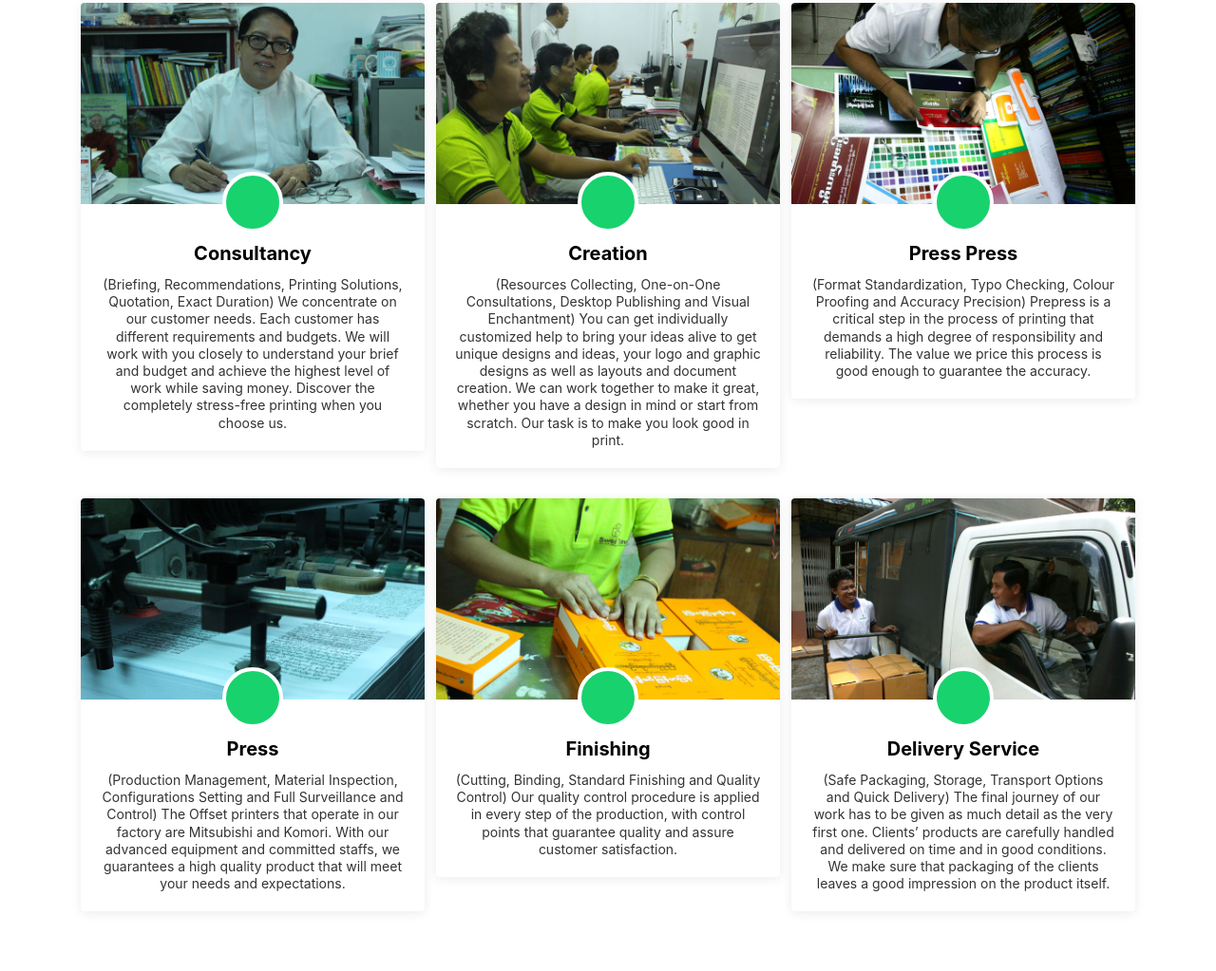
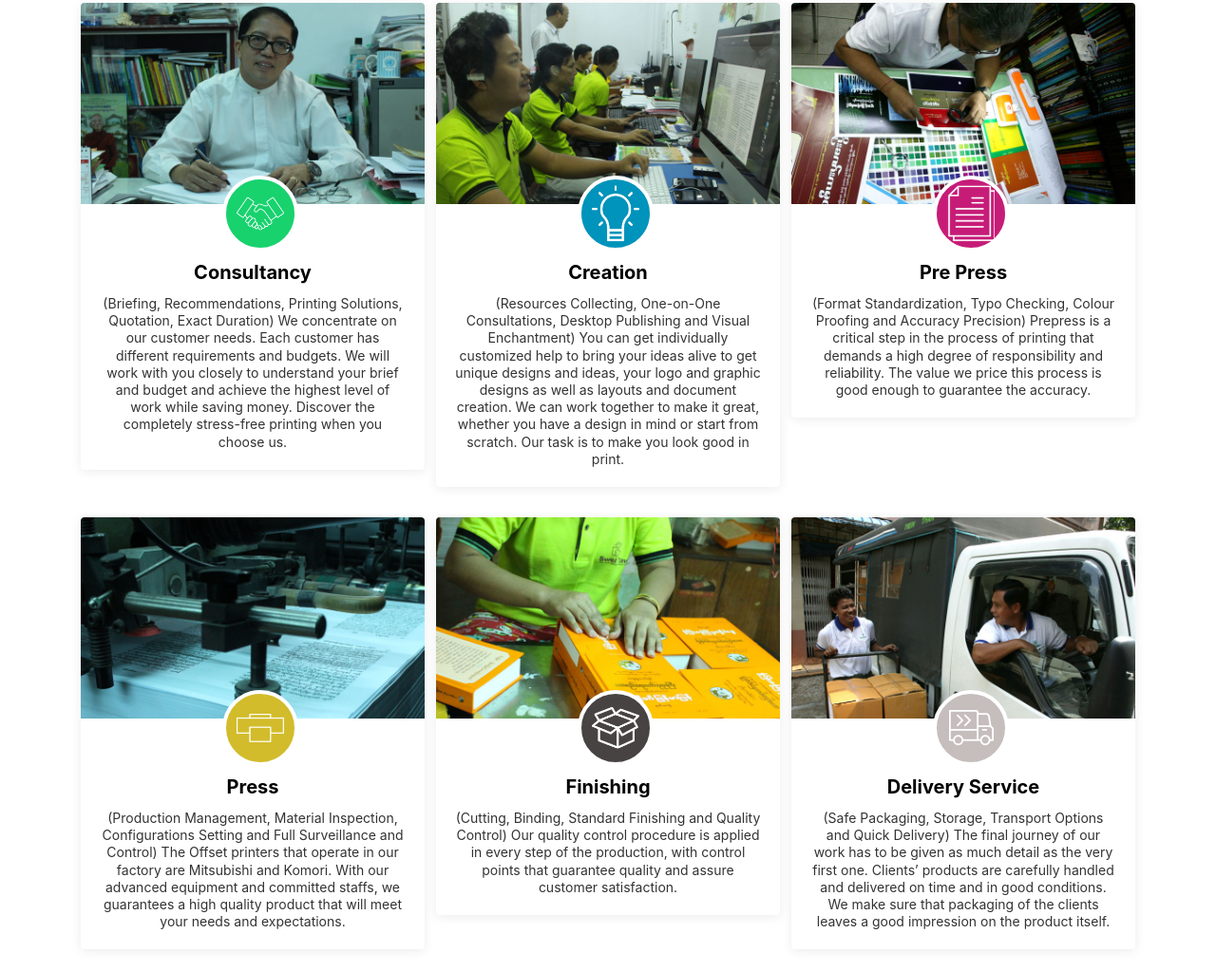
Before and after one commit to KMSoe/sweltaw-printing, a website with bundled scripts: page index.html in a window 1280 px wide. Shown: the part 2817-3840 px from the top of the page at 95% size. Built offline with nearby package versions, Linux system fonts and the light colour scheme; a script that the page names is missing; files whose address does not match are found by name.

Commit message:
modified steps icons

```diff
--- a/css/style.css
+++ b/css/style.css
@@ -449,18 +449,25 @@ section {
 }
 
 #steps .about-col .icon {
-  width: 64px;
-  height: 64px;
+  width: 80px;
+  height: 80px;
   padding-top: 8px;
-  text-align: center;
-  position: absolute;
-  background-color: #18d26e;
   border-radius: 50%;
-  text-align: center;
   border: 4px solid #fff;
   left: calc(50% - 32px);
+  margin-top: -60px;
   bottom: -30px;
   transition: 0.3s;
+  position: relative;
+}
+
+#steps .about-col .icon img {
+  width: 50px;
+  position: absolute;
+  top: 50%;
+  left: 50%;
+  transform: translate(-50%, -50%);
+  color: #fff;
 }
 
 #steps .about-col i {
@@ -470,13 +477,6 @@ section {
   transition: 0.3s;
 }
 
-#steps .about-col:hover .icon {
-  background-color: #fff;
-}
-
-#steps .about-col:hover i {
-  color: #18d26e;
-}
 
 #steps .about-col h2 {
   color: #000;
@@ -704,6 +704,20 @@ section {
 .contact-icon {
   width: 80px;
 }
+.address-icon {
+  width: 80px;
+  height: 80px;
+  border-radius: 80%;
+  background-color: #18d26e;
+  position: relative;
+}
+.address-icon img {
+  width: 25px;
+  position: absolute;
+  top: 50%;
+  left: 50%;
+  transform: translate(-50%, -50%);
+}
 #contact .contact-info {
   margin-bottom: 20px;
   text-align: center;
--- a/index.html
+++ b/index.html
@@ -382,7 +382,9 @@
             <div class="about-col">
               <div class="img">
                 <img alt="" class="img-fluid" src="img/about-consultant.jpg" />
-                <div class="icon"></div>
+                <div class="icon" style="background-color: #18d26e;">
+                  <img src="./icons/consultancy.png" alt="Consultancy">
+                </div>
               </div>
 
               <h2 class="title text-center"><a href="#">Consultancy</a></h2>
@@ -402,7 +404,9 @@
             <div class="about-col">
               <div class="img">
                 <img alt="" class="img-fluid" src="img/about-mission.jpg" />
-                <div class="icon"></div>
+                <div class="icon" style="background-color: #0093BB;">
+                  <img src="./icons/creation.png" alt="Creation">
+                </div>
               </div>
 
               <h2 class="title"><a href="#">Creation</a></h2>
@@ -423,10 +427,12 @@
             <div class="about-col">
               <div class="img">
                 <img alt="" class="img-fluid" src="img/about-plan.jpg" />
-                <div class="icon"></div>
+                <div class="icon" style="background-color: #C61C78;">
+                  <img src="./icons/pre-press.png" alt="Pre Press">
+                </div>
               </div>
 
-              <h2 class="title"><a href="#">Press Press</a></h2>
+              <h2 class="title"><a href="#">Pre Press</a></h2>
 
               <p align="justify">
                 (Format Standardization, Typo Checking, Colour Proofing and
@@ -442,7 +448,9 @@
             <div class="about-col">
               <div class="img">
                 <img alt="" class="img-fluid" src="img/about-press.jpg" />
-                <div class="icon"></div>
+                <div class="icon" style="background-color: #D2BC2B;">
+                  <img src="./icons/press.png" alt="Press">
+                </div>
               </div>
 
               <h2 class="title"><a href="#">Press</a></h2>
@@ -462,7 +470,9 @@
             <div class="about-col">
               <div class="img">
                 <img alt="" class="img-fluid" src="img/about-finishing.jpg" />
-                <div class="icon"></div>
+                <div class="icon" style="background-color: #484343;">
+                  <img src="./icons/finishing.png" alt="Finishing">
+                </div>
               </div>
 
               <h2 class="title"><a href="#">Finishing</a></h2>
@@ -480,7 +490,9 @@
             <div class="about-col">
               <div class="img">
                 <img alt="" class="img-fluid" src="img/about-vision.jpg" />
-                <div class="icon"></div>
+                <div class="icon" style="background-color: #C6BEBC;">
+                  <img src="./icons/delivery.png" alt="Delivery">
+                </div>
               </div>
 
               <h2 class="title"><a href="#">Delivery Service</a></h2>
@@ -822,7 +834,10 @@
 
         <div class="md:grid md:grid-cols-3 items-start py-6">
           <div class="flex flex-col items-center justify-center space-y-3 py-4 wow fadeInUp" data-wow-delay="0.1s">
-            <img src="./icons/phone.png" alt="Phone" class="contact-icon" />
+            <!-- <img src="./icons/phone.png" alt="Address" class="contact-icon" /> -->
+            <div class="contact-icon address-icon">
+              <img src="./icons/address.png" alt="Address Icon">
+            </div>
             <h4 class="uppercase text-xl font-bold my-3">Address</h4>
             <p class="tracking-wide text-lg text-center">
               No; 116, 51st street <br />(middle block), <br />Pazundaung
```
Also changed, not shown: css/output.css, icons/address.png (added), icons/consultancy.png (added), icons/creation.png (added), icons/cycle.png (added), icons/delivery.png (added), icons/finishing.png (added), icons/pre-press.png (added), icons/press.png (added).
